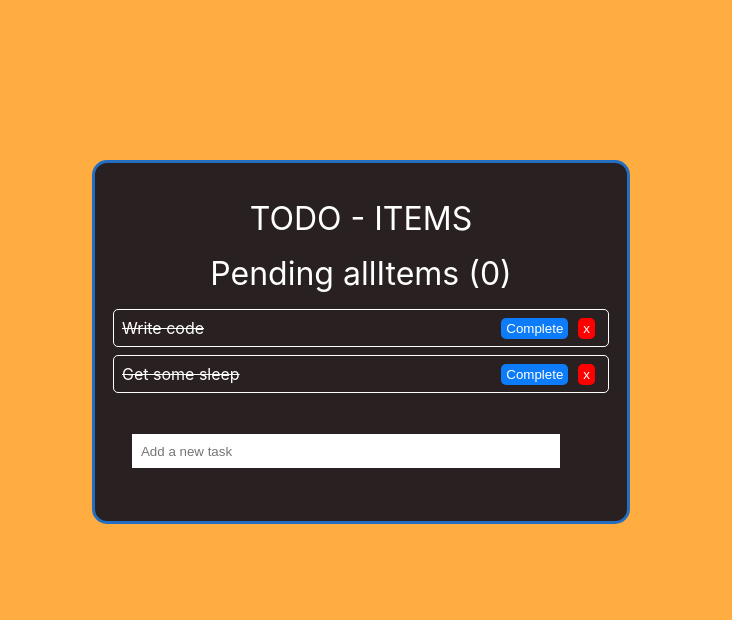
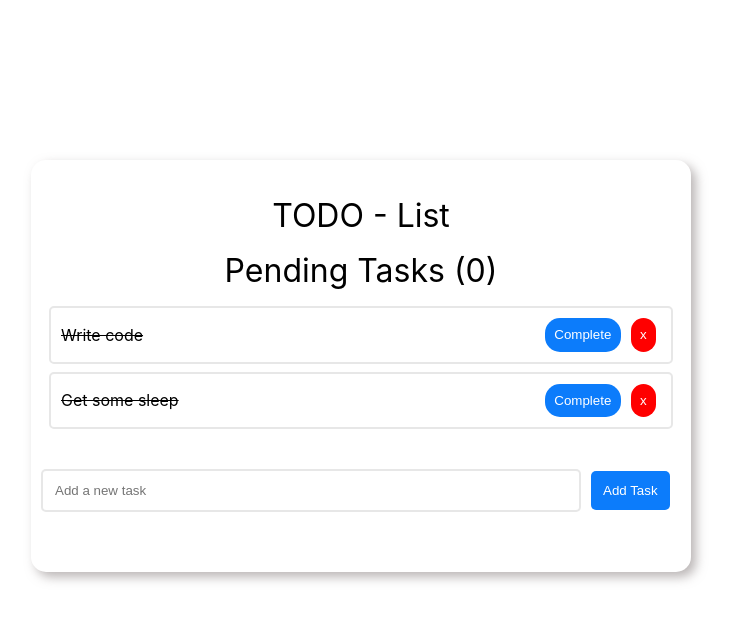
Before and after one commit to cipher-tech/react-state-management-tutorial, a React (Create React App) app: page / in a window 1280 px wide. Shown: the top 620 px of the page, without its empty margins (279-1011 px from the left). Built offline with nearby package versions, Linux system fonts and the light colour scheme.

Commit message:
updated styles

```diff
--- a/src/components/createTask/CreateTask.tsx
+++ b/src/components/createTask/CreateTask.tsx
@@ -16,7 +16,7 @@ export default function CreateTask({ addTask }: ICreateTaskProps) {
     }
 
     return (
-        <form onSubmit={handleSubmit}>
+        <form className="formInput" onSubmit={handleSubmit}>
             <input
                 type="text"
                 className="input"
@@ -24,6 +24,7 @@ export default function CreateTask({ addTask }: ICreateTaskProps) {
                 placeholder="Add a new task"
                 onChange={e => setValue(e.target.value)}
             />
+            <button type="submit">Add Task</button>
         </form>
     );
 }
--- a/src/components/taskCard/TaskCard.tsx
+++ b/src/components/taskCard/TaskCard.tsx
@@ -1,24 +1,36 @@
 type ITaskProperty = {
-    title: string,
-    completed: boolean,
-    id: number
-}
- interface IProps {
-    task: ITaskProperty,
-    index?: any
-    completeTask: (task: number) => void
-    removeTask: (task: number) => void
+    title: string;
+    completed: boolean;
+    id: number;
+};
+interface IProps {
+    task: ITaskProperty;
+    index?: any;
+    completeTask: (task: number) => void;
+    removeTask: (task: number) => void;
 }
 
-export default function Task({ task, index, completeTask, removeTask }: IProps) {
+export default function Task({
+    task,
+    index,
+    completeTask,
+    removeTask,
+}: IProps) {
     return (
         <div
             className="task"
             style={{ textDecoration: task.completed ? "line-through" : "" }}
         >
-            {task.title}
-            <button style={{ background: "red" }} onClick={() => removeTask(task.id)}>x</button>
-            <button onClick={() => completeTask(task.id)}>Complete</button>
+            <span>{task.title}</span>
+            <div>
+                <button
+                    style={{ background: "red" }}
+                    onClick={() => removeTask(task.id)}
+                >
+                    x
+                </button>
+                <button onClick={() => completeTask(task.id)}>Complete</button>
+            </div>
         </div>
     );
 }
--- a/src/components/todo/Todo.tsx
+++ b/src/components/todo/Todo.tsx
@@ -28,8 +28,8 @@ function Todo() {
     };
     return (
         <div className="todo-container">
-            <div className="header">TODO - ITEMS</div>
-            <div className="header">Pending allItems ({tasksRemaining})</div>
+            <div className="header">TODO - List</div>
+            <div className="header">Pending Tasks ({tasksRemaining})</div>
 
             <div className="tasks">
                 {allItems.map((task: ITaskProperty, index) => (
--- a/src/components/todo/todo.css
+++ b/src/components/todo/todo.css
@@ -1,30 +1,31 @@
-body {
-    background: rgb(255, 173, 65);
-  }
-
 .todo-container {
-    background: rgb(41, 33, 33);
-    width: 40vw;
+    background: rgb(255 255 255);
+    width: 50vw;
     margin: 10em auto;
     border-radius: 15px;
     padding: 20px 10px;
-    color: white;
-    border: 3px solid rgb(36, 110, 194);
+    color: black;
+    /* border: 3px solid rgb(239 239 239); */
+    box-shadow: 5px 5px 11px #999292ad;
 }
 
 .task {
-    border: 1px solid white;
     border-radius: 5px;
-    padding: 0.5em;
     margin: 0.5em;
+    border: solid 2px #dbdbdba6;
+    padding: 10px;
+    height: auto;
+    align-items: center;
+    display: flex;
+    justify-content: space-between;
 }
 
-  .task button{
+.task button {
     background: rgb(12, 124, 251);
-    border-radius: 5px;
+    border-radius: 15px;
     margin: 0px 5px;
-    padding: 3px 5px;
     border: none;
+    padding: 0.7em;
     cursor: pointer;
     color: white;
     float: right;
@@ -36,10 +37,28 @@ body {
     text-align: center;
 }
 
-  .create-task input[type=text] {
-    margin: 2.5em 2em;
+.formInput {
+    display: flex;
+    align-items: center;
+    margin: 2.5rem 0;
+}
+.formInput button {
+    white-space: nowrap;
+    display: flex;
+    background: rgb(12, 124, 251);
+    border-radius: 5px;
+    padding: 0.9em;
+    margin: 0 10px;
+    border: none;
+    cursor: pointer;
+    color: white;
+    width: max-content;
+}
+.create-task input[type="text"] {
     width: 80%;
     outline: none;
     border: none;
-    padding: 0.7em;
+    padding: 0.9em;
+    border-radius: 5px;
+    border: solid 2px #dbdbdba6;
 }
```
Lines whose indentation alone changed are shown as unchanged.
